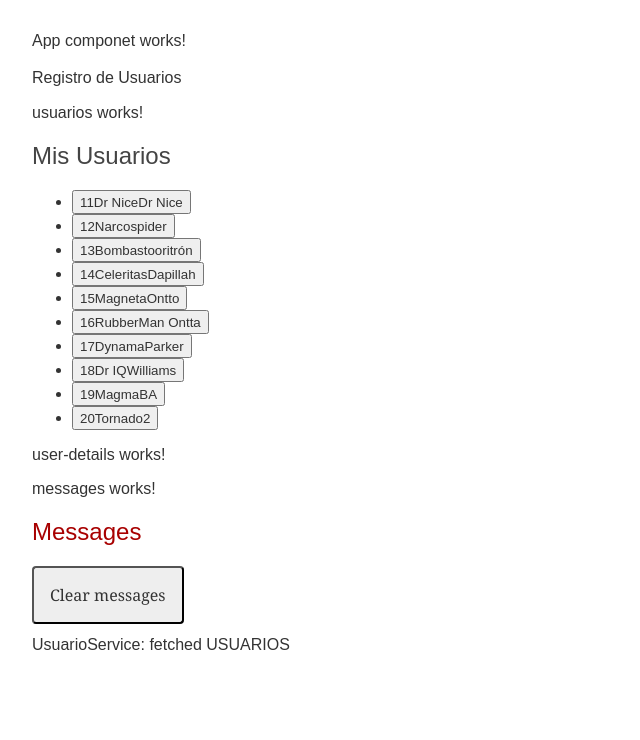
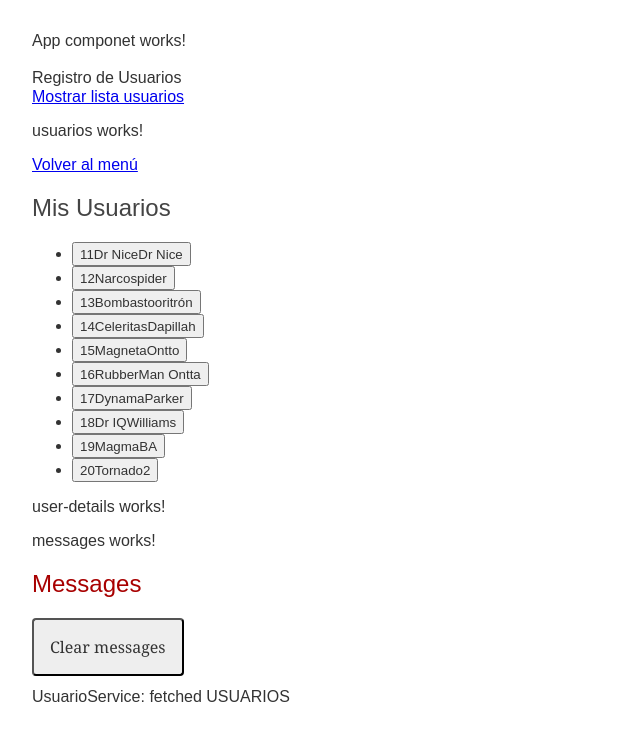
Before and after one commit to andriusmw/registrousuarios, an Angular app: page /usuarios in a window 1280 px wide. Shown: the top 740 px of the page, without its empty margins (0-640 px from the left). Built offline with nearby package versions, Linux system fonts and the light colour scheme.

Commit message:
añadido botón volver al menú y cargar lista usuarios

```diff
--- a/src/app/app-routing.module.ts
+++ b/src/app/app-routing.module.ts
@@ -3,7 +3,8 @@ import { RouterModule, Routes } from '@angular/router';
 import { UsuariosComponent } from './usuarios/usuarios.component';
 
 const routes: Routes = [
-  { path: 'usuarios', component: UsuariosComponent }
+  { path: 'usuarios', component: UsuariosComponent },
+  { path: '', redirectTo: '', pathMatch: 'full' }
 ];
 
 @NgModule({
--- a/src/app/app.component.html
+++ b/src/app/app.component.html
@@ -2,6 +2,10 @@
 <!--<img src="../assets/images/img1.png">-->
 {{title}}
 
+
+<nav>
+  <a routerLink="/usuarios">Mostrar lista usuarios</a>
+</nav>
 <router-outlet></router-outlet>
 
 <app-messages></app-messages>
--- a/src/app/usuarios/usuarios.component.html
+++ b/src/app/usuarios/usuarios.component.html
@@ -1,4 +1,9 @@
 <p>usuarios works!</p>
+
+<nav>
+  <a routerLink="">Volver al menú</a>
+
+</nav>
 
 
 <h2>Mis Usuarios</h2>
```
